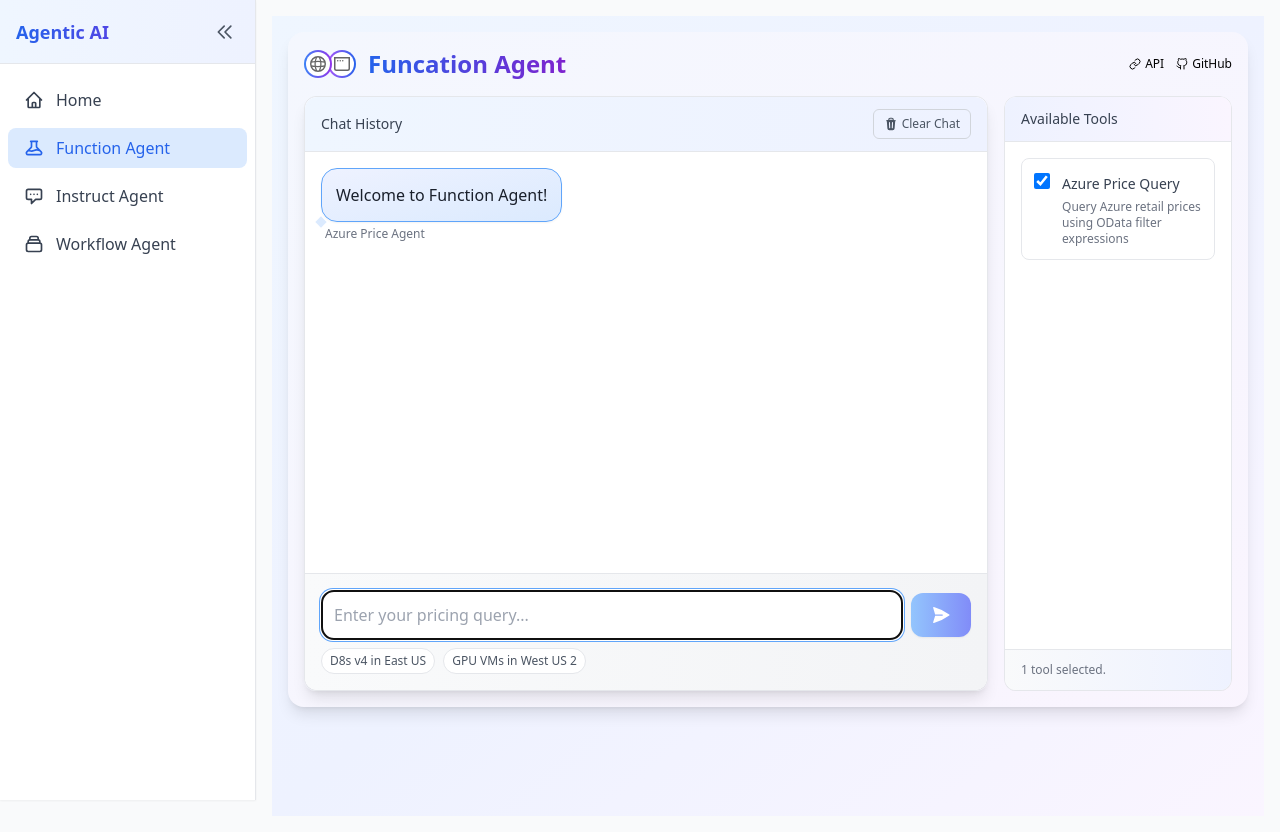
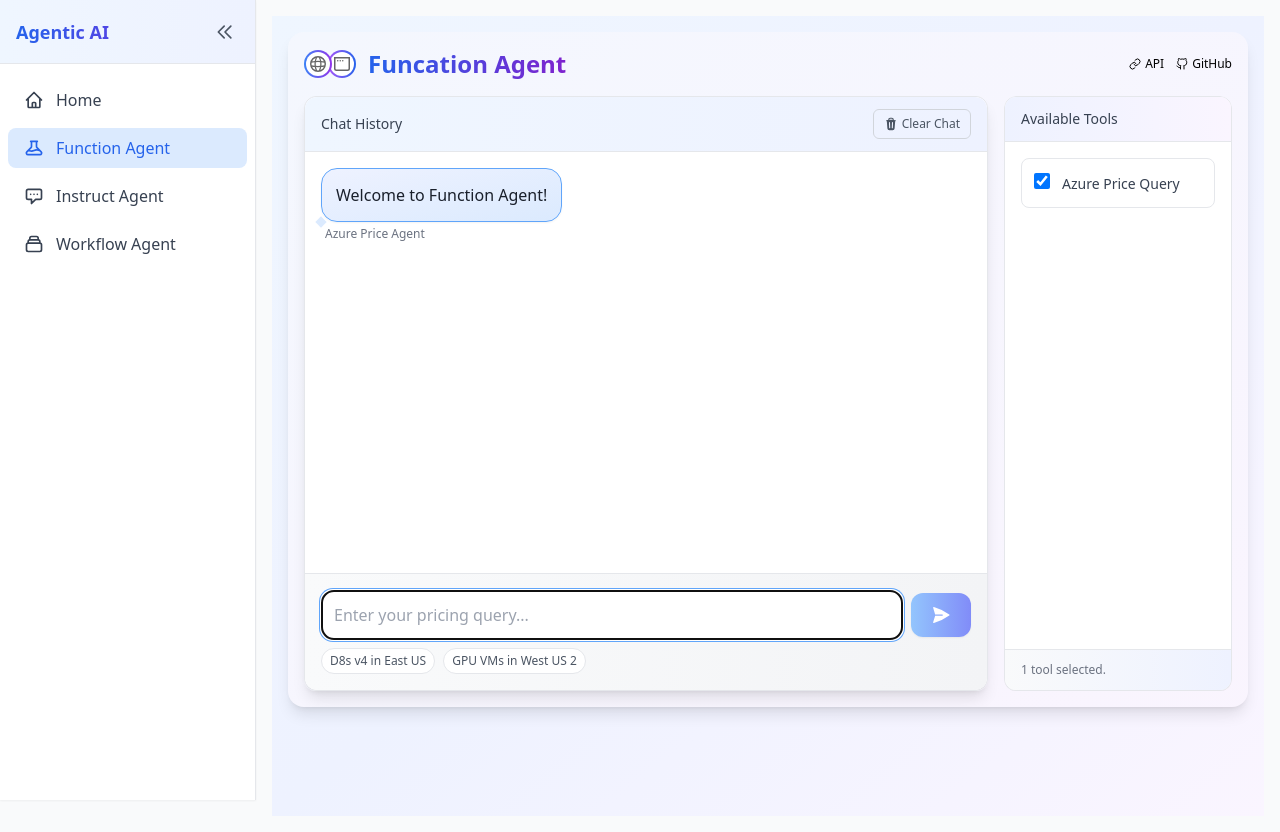
Before and after one commit to xuhaoruins/agentic-ai-app, a Next.js app: page /function-agent in a window 1280 px wide. Built offline with nearby package versions, Linux system fonts and the light colour scheme.

Commit message:
Remove tool description from ToolsBox component for cleaner UI

```diff
--- a/src/components/function-agent/ToolsBox.tsx
+++ b/src/components/function-agent/ToolsBox.tsx
@@ -49,15 +49,11 @@ export default function ToolsBox({ tools, onToolSelectionChange }: ToolsBoxProps
                 <label htmlFor={`tool-${tool.id}`} className="text-sm font-medium text-gray-700 cursor-pointer">
                   {tool.name}
                 </label>
-                <p className="text-xs text-gray-500 mt-1">
-                  {tool.description}
-                </p>
               </div>
             </div>
           ))}
         </div>
       </div>
-
       <div className="border-t border-gray-200 px-3 py-2 md:px-4 md:py-3 bg-gradient-to-r from-gray-50 to-indigo-50 text-xs text-gray-500">
         {selectedTools.length === 0 ? (
           <p>No tools selected. Chat will use basic capabilities only.</p>
```
